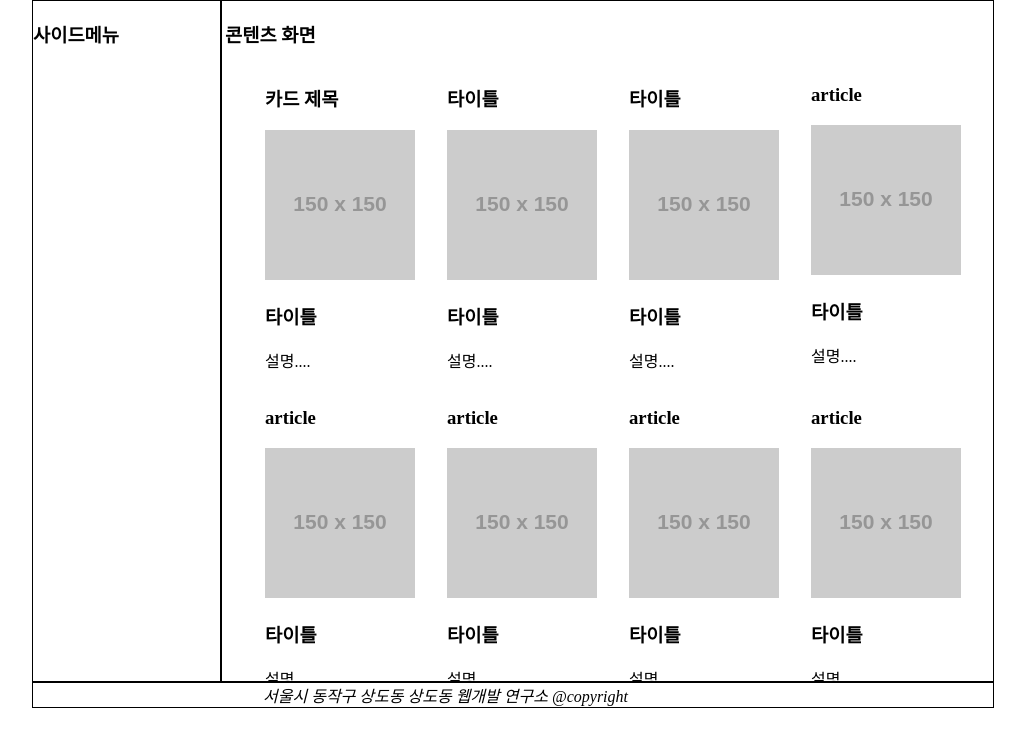
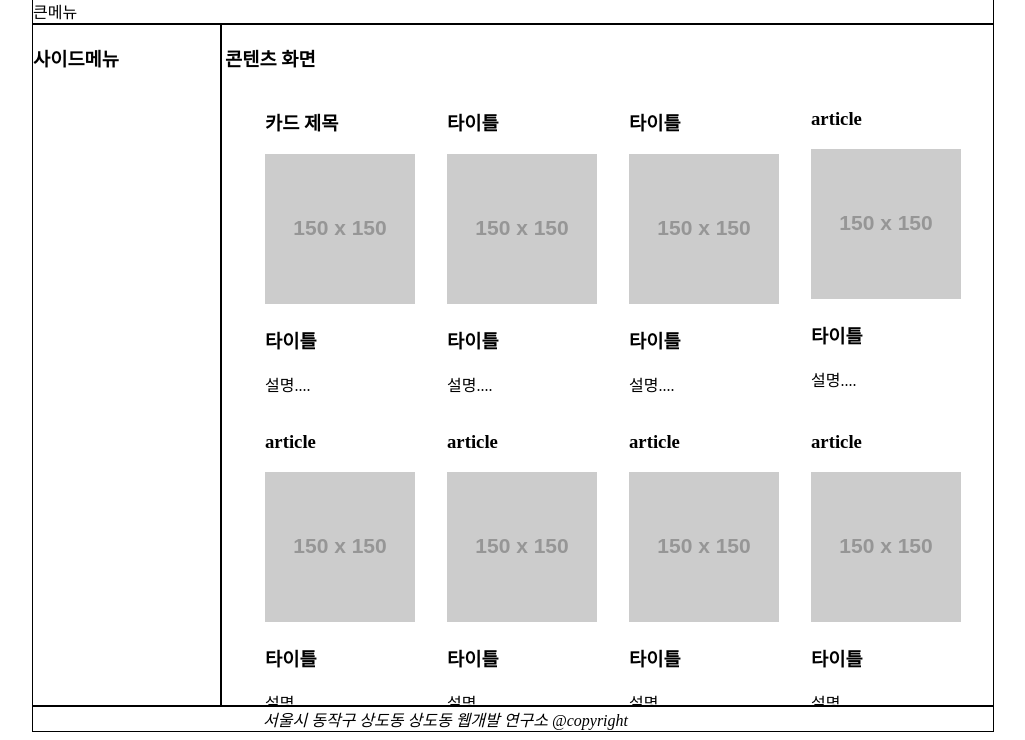
Before and after one commit to kimyongyeon/kimyongyeon.github.io, a plain HTML site: page index.html in a window 1280 px wide. Shown: the part 99-839 px from the top of the page, without its empty margins (135-1160 px from the left). Before the commit the page ends 815 px from the top, so only its background shows below. Drawn offline with Linux system fonts and the light colour scheme; placeholder pictures from the web are drawn by us.

Commit message:
숨김메뉴 설명 추가

```diff
--- a/index.html
+++ b/index.html
@@ -90,6 +90,7 @@
   <div class="wrap">
     <header>
       <h1><a href="/">웹 연구소</a></h1>
+      <div class="hide"><span>큰메뉴</span></div>
       <div id="gnb">
         <ul>
           <li><a href="/">Home</a></li>
```
